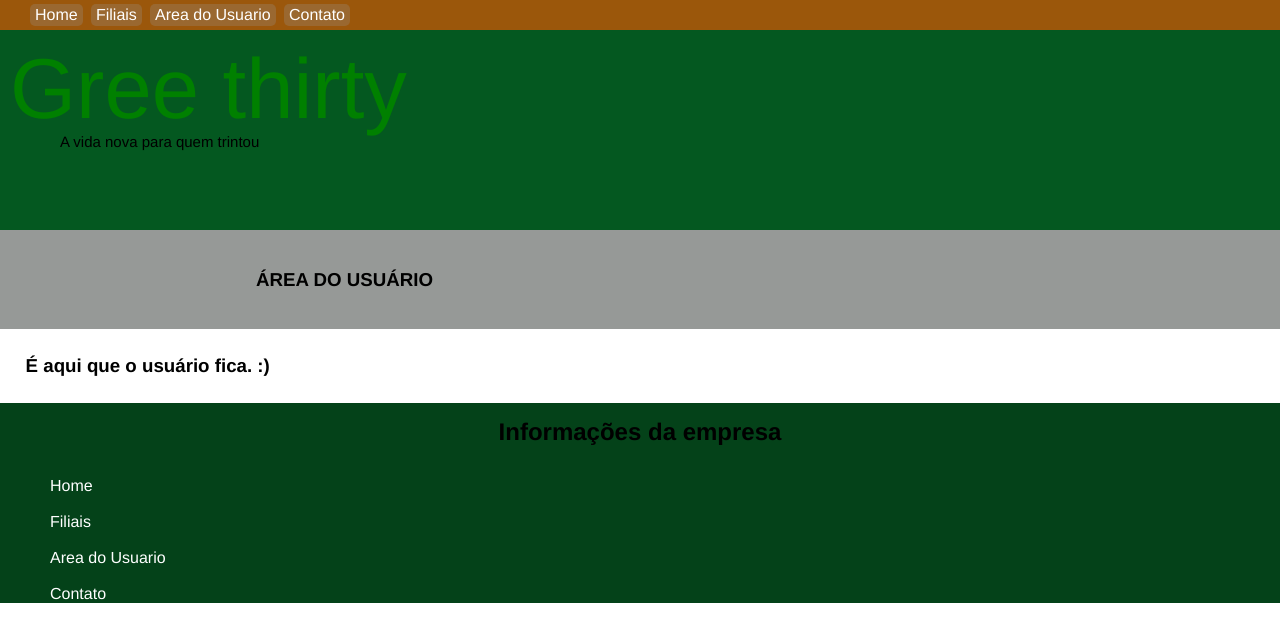
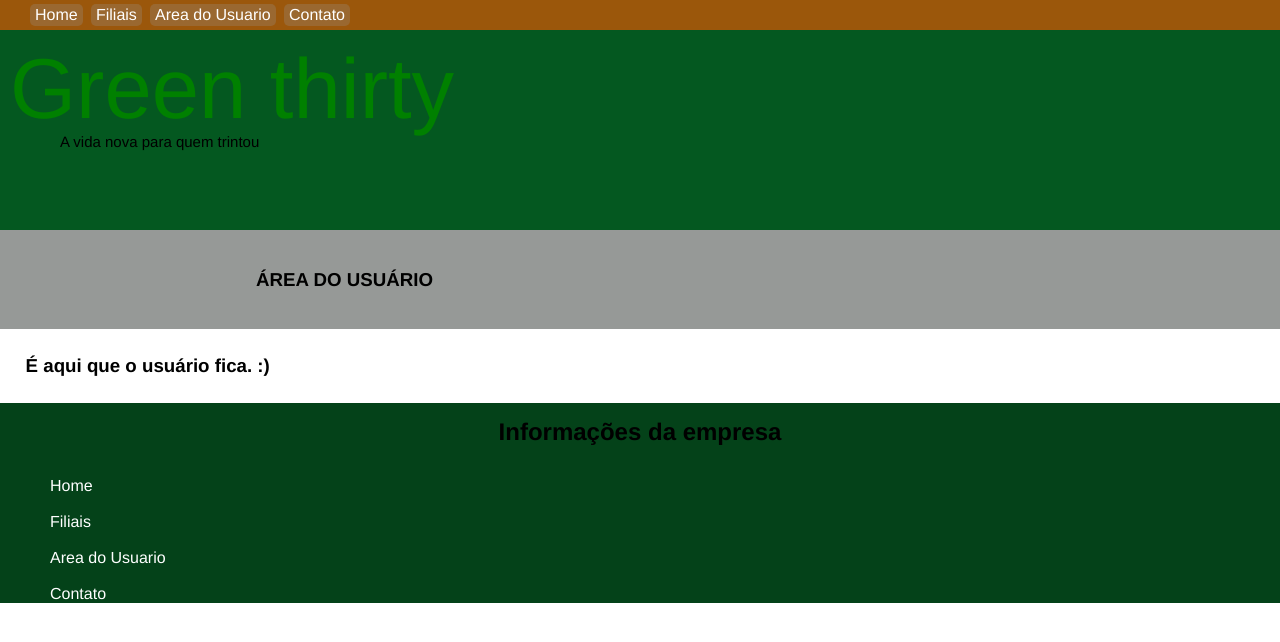
Before and after one commit to ludimila-silva/projetoGitES, a plain HTML site: page area-do-usuario.html in a window 1280 px wide. Drawn offline with Linux system fonts and the light colour scheme.

Commit message:
Ajuste no nome da empresa
apresenta "Gree" ao inves de "Green"

```diff
--- a/area-do-usuario.html
+++ b/area-do-usuario.html
@@ -19,7 +19,7 @@
 
     </div>
     <div class="header">
-        <p class="nomeEmpresa">Gree thirty</p>
+        <p class="nomeEmpresa">Green thirty</p>
         <p class="fraseEfeito">A vida nova para quem trintou</p>
     </div>
 
```
Also changed, not shown: contato.html (+1 -1 lines), filiais.html (+1 -1 lines), index.html (+1 -1 lines).
